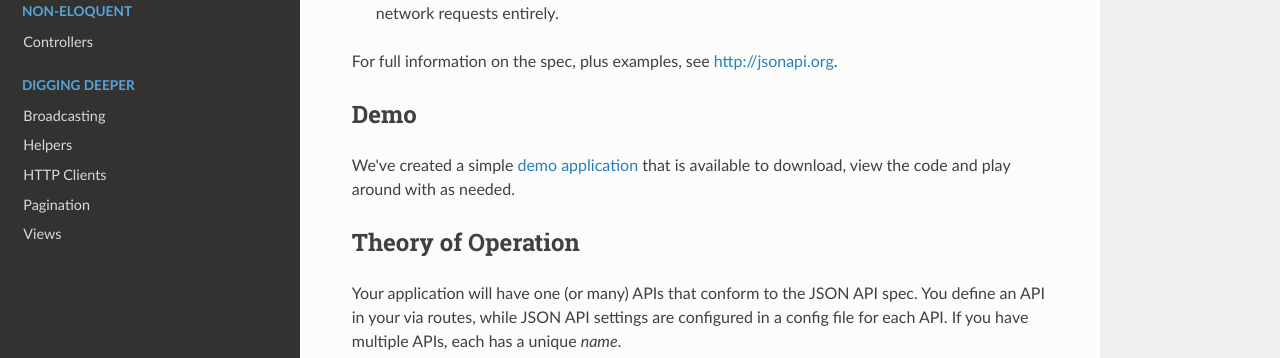
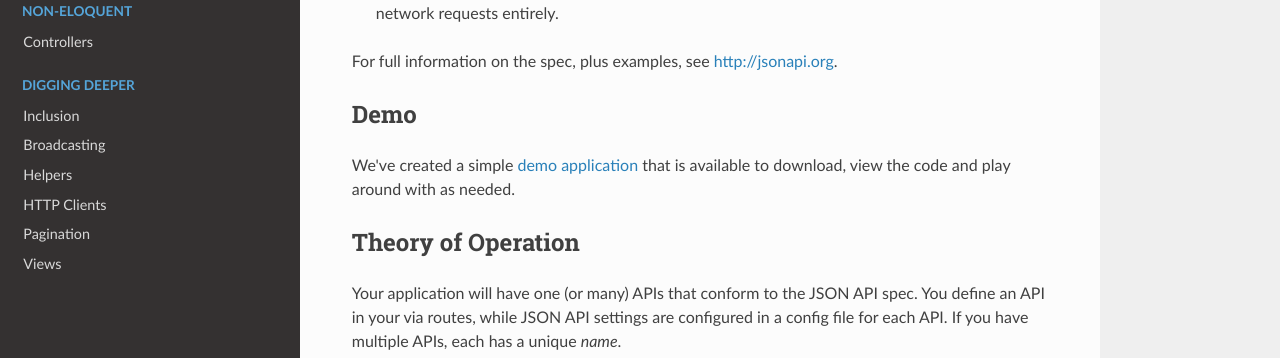
Before and after one commit to cloudcreativity/laravel-json-api, an MkDocs documentation site: the page built from docs/index.md, in a window 1280 px wide. Shown: the part 478-836 px from the top of the page. Built offline with MkDocs 1.6.1, drawn with Linux system fonts in a browser that asks for light colours; nearby versions of some CDN libraries; old or Windows-style settings are respelled for this version of MkDocs.

Commit message:
Add inclusion page to mkdocs

```diff
--- a/mkdocs.yml
+++ b/mkdocs.yml
@@ -16,6 +16,7 @@ pages:
   - Non-Eloquent:
     - Controllers: custom/controllers.md
   - Digging Deeper:
+    - Inclusion: features/inclusion.md
     - Broadcasting: features/broadcasting.md
     - Helpers: features/helpers.md
     - HTTP Clients: features/http-clients.md
```
